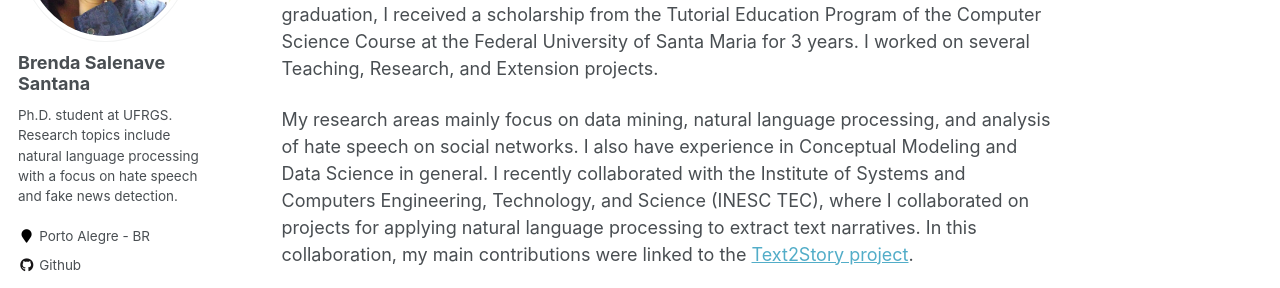
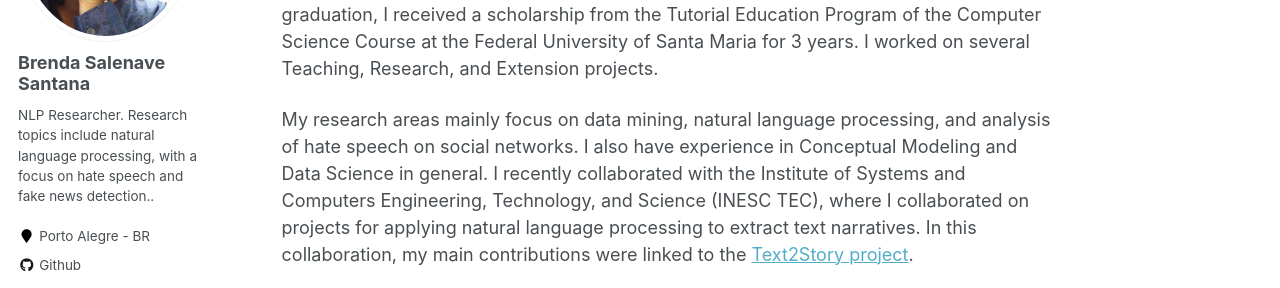
Before and after one commit to brendasalenave/brendasalenave.github.io, a Jekyll site: the page built from _pages/about.md, in a window 1280 px wide. Shown: the part 267-555 px from the top of the page. Built offline with Jekyll 4.4.1, drawn with Linux system fonts in a browser that asks for light colours; some web fonts are replaced.

Commit message:
Update _config.yml

```diff
--- a/_config.yml
+++ b/_config.yml
@@ -10,7 +10,7 @@ locale                   : "en-US"
 title                    : "Brenda Salenave / Personal Page"
 title_separator          : "-"
 name                     : &name "Brenda Salenave"
-description              : &description "Ph.D. student at UFRGS. Research topics include natural language processing with a focus on hate speech and fake news detection."
+description              : &description "NLP Researcher. Research topics include natural language processing, with a focus on hate speech and fake news detection."
 url                      : https://brendasalenave.github.io # the base hostname & protocol for your site e.g. "https://mmistakes.github.io"
 baseurl                  : "" # the subpath of your site, e.g. "/blog"
 repository               : "brendasalenave/brendasalenave.github.io"
@@ -82,7 +82,7 @@ analytics:
 author:
   name             : "Brenda Salenave Santana"
   avatar           : "profile.jpeg"
-  bio              : "Ph.D. student at UFRGS. Research topics include natural language processing with a focus on hate speech and fake news detection."
+  bio              : "NLP Researcher. Research topics include natural language processing, with a focus on hate speech and fake news detection.."
   location         : "Porto Alegre - BR"
   employer         :
   pubmed           : #"https://www.ncbi.nlm.nih.gov/pubmed/?term=john+snow"
```
